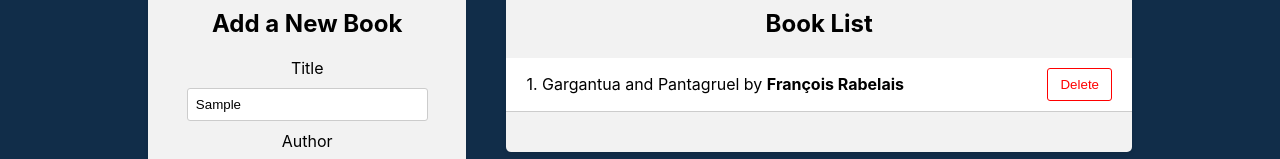
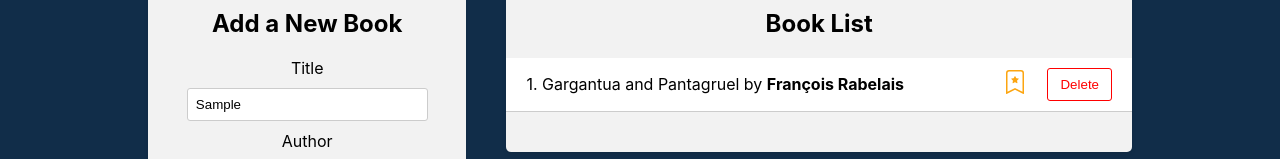
Before and after one commit to TryExceptFinally/book-library-app-react-redux, a React (Create React App) app in the folder frontend/: page / in a window 1280 px wide. Both pictures are taken after typing "Sample", "Sample" into the empty fields and a click on the button "Add Random". Shown: the part 153-312 px from the top of the page. Built offline with nearby package versions, Linux system fonts and the light colour scheme.

Commit message:
Toggle Favorite Book

```diff
--- a/frontend/package.json
+++ b/frontend/package.json
@@ -9,6 +9,7 @@
     "@testing-library/user-event": "^13.5.0",
     "react": "^18.2.0",
     "react-dom": "^18.2.0",
+    "react-icons": "^5.0.1",
     "react-redux": "^9.1.0",
     "react-scripts": "5.0.1",
     "uuid": "^9.0.1",
--- a/frontend/src/components/BookList/BookList.jsx
+++ b/frontend/src/components/BookList/BookList.jsx
@@ -1,5 +1,9 @@
 import { useSelector, useDispatch } from 'react-redux'
-import { deleteBook } from '../../redux/books/actionCreators'
+import { BsBookmarkStar, BsBookmarkStarFill } from 'react-icons/bs'
+import {
+    deleteBook,
+    toggleFavoriteBook,
+} from '../../redux/books/actionCreators'
 import './BookList.css'
 
 const BookList = () => {
@@ -8,6 +12,10 @@ const BookList = () => {
 
     const handleDeleteBook = (id) => {
         dispatch(deleteBook(id))
+    }
+
+    const handleToggleFavoriteBook = (id) => {
+        dispatch(toggleFavoriteBook(id))
     }
 
     return (
@@ -24,6 +32,17 @@ const BookList = () => {
                                 <strong>{book.author}</strong>
                             </div>
                             <div className="book-actions">
+                                <span
+                                    onClick={() =>
+                                        handleToggleFavoriteBook(book.id)
+                                    }
+                                >
+                                    {book.isFavorite ? (
+                                        <BsBookmarkStarFill className="star-icon" />
+                                    ) : (
+                                        <BsBookmarkStar className="star-icon" />
+                                    )}
+                                </span>
                                 <button
                                     onClick={() => handleDeleteBook(book.id)}
                                 >
--- a/frontend/src/redux/books/actionCreators.js
+++ b/frontend/src/redux/books/actionCreators.js
@@ -4,7 +4,7 @@ import { v4 as uuidv4 } from 'uuid'
 export const addBook = (newBook) => {
     return {
         type: at.ADD_BOOK,
-        payload: { id: uuidv4(), ...newBook },
+        payload: { id: uuidv4(), isFavorite: false, ...newBook },
     }
 }
 
@@ -14,3 +14,10 @@ export const deleteBook = (id) => {
         payload: id,
     }
 }
+
+export const toggleFavoriteBook = (id) => {
+    return {
+        type: at.TOGGLE_FAVORITE,
+        payload: id,
+    }
+}
--- a/frontend/src/redux/books/reducer.js
+++ b/frontend/src/redux/books/reducer.js
@@ -8,6 +8,12 @@ const booksReducer = (state = initialState, action) => {
             return [...state, action.payload]
         case at.DELETE_BOOK:
             return state.filter((book) => book.id !== action.payload)
+        case at.TOGGLE_FAVORITE:
+            return state.map((book) =>
+                book.id === action.payload
+                    ? { ...book, isFavorite: !book.isFavorite }
+                    : book
+            )
         default:
             return state
     }
```
Also changed, not shown: 1 other file (tests, documents, lock files or other folders).
